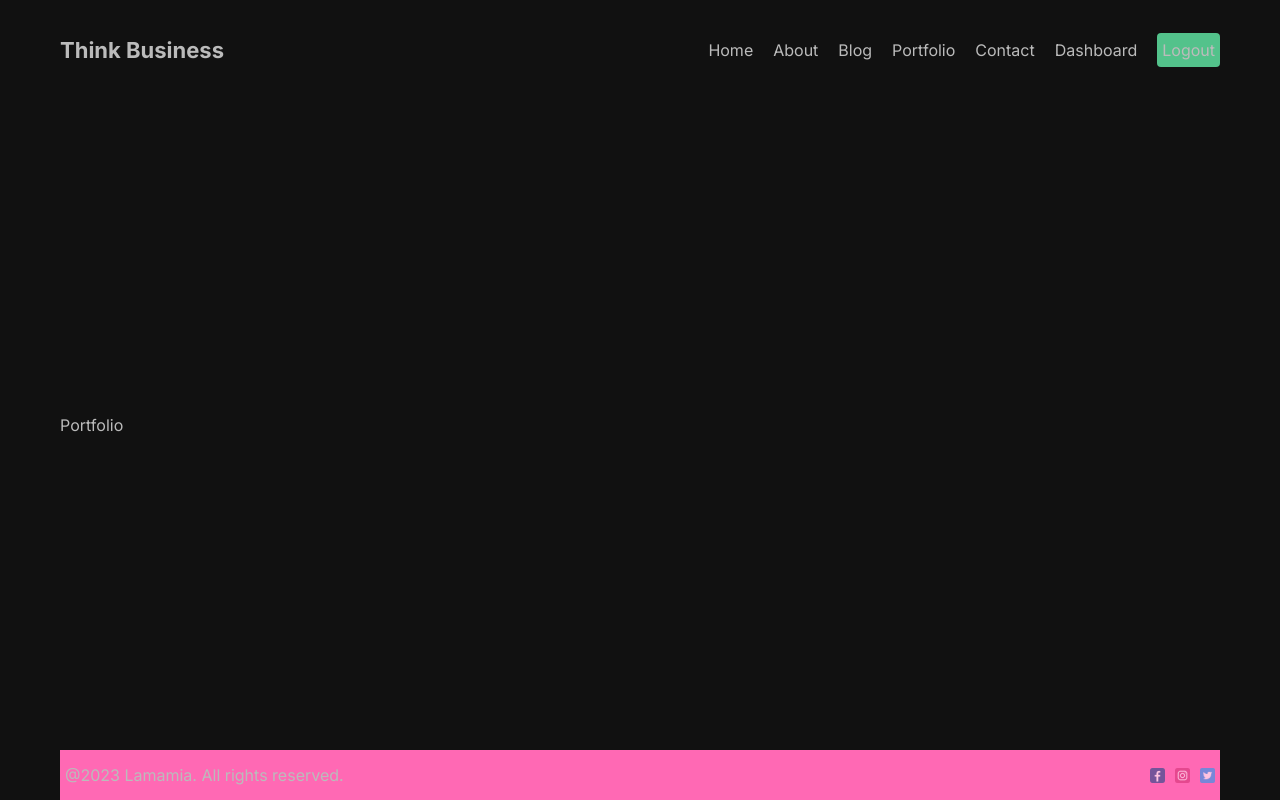
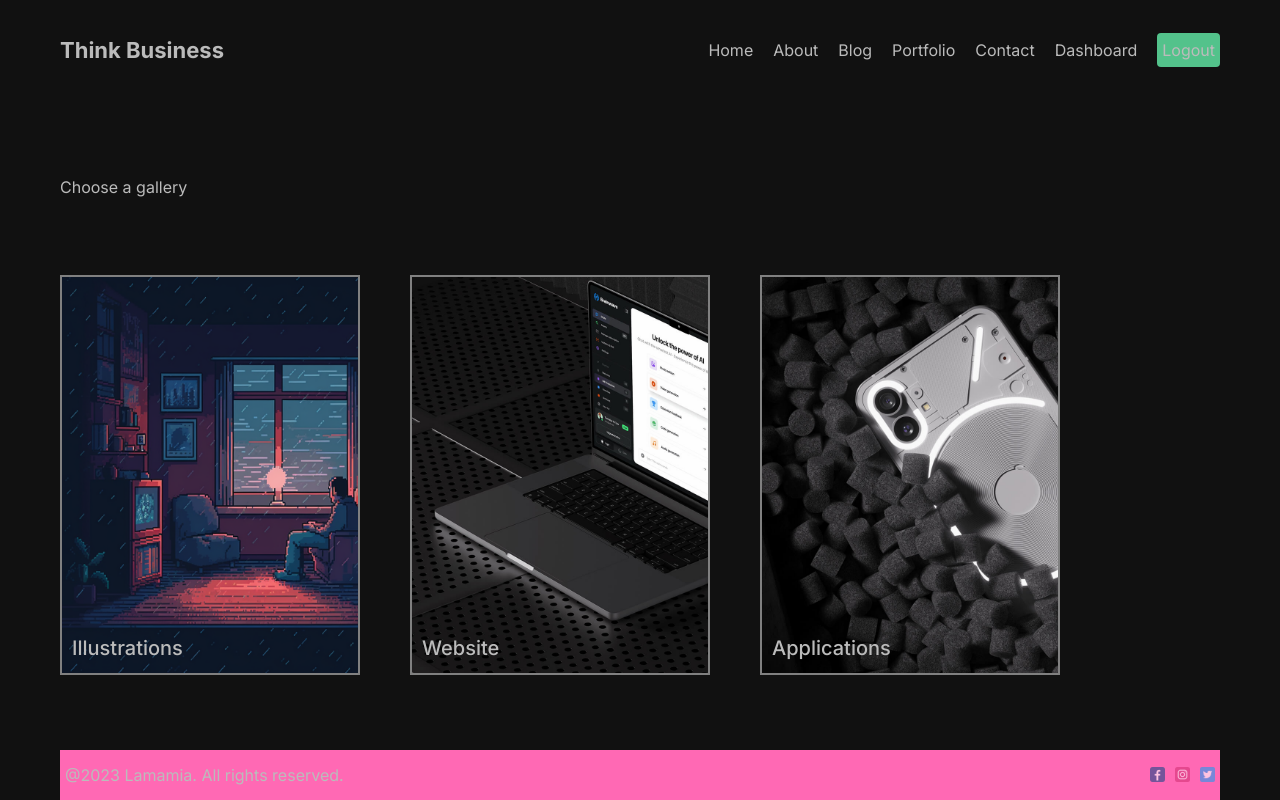
Before and after one commit to FrancisFlow/Next-full-stack, a Next.js app: page /portfolio in a window 1280 px wide. Built offline with nearby package versions, Linux system fonts and the light colour scheme.

Commit message:
Added background images to our works

```diff
--- a/src/app/portfolio/page.js
+++ b/src/app/portfolio/page.js
@@ -1,8 +1,31 @@
+import styles from './portfolio.module.css'
 const Portfolio = () => {
     return (
         <>
-        <div className="portfolio">
-            <h2>Portfolio</h2>
+        <div className={styles.subheading}>
+                <h2>Choose a gallery</h2>
+            </div>
+        <div className={styles.portfolio}>
+
+
+            <div className={styles.works}>
+                <div className={styles.workItem}>
+                    <h2 className={styles.workText}>
+                        Illustrations
+                    </h2>
+                </div>
+                <div className={styles.workItem}>
+                    <h2 className={styles.workText}>
+                        Website
+                    </h2>
+                </div>
+                <div className={styles.workItem}>
+                    <h2 className={styles.workText}>
+                        Applications
+                    </h2>
+                </div>
+
+            </div>
         </div>
         </>
      );
--- a/src/app/portfolio/portfolio.module.css
+++ b/src/app/portfolio/portfolio.module.css
@@ -0,0 +1,45 @@
+.portfolio {
+    display: flex;
+    flex-direction: row;
+    width: 100%;
+
+}
+.works {
+    display: flex;
+    flex-direction: row;
+    gap: 50px;
+
+
+}
+
+.workItem {
+    height: 400px;
+    width: 300px;
+    border: 2px solid gray;
+    position: relative;
+    background-size: cover ;
+
+
+}
+
+.workText {
+    font-size: 20px;
+    font-weight: 500;
+    padding: 10px;
+    position: absolute;
+    bottom: 0;
+
+}
+
+.workItem:nth-child(1) {
+    background-image: url(/images/illustration.png);
+
+}
+
+.workItem:nth-child(2) {
+    background-image: url(/images/websites.jpg);
+
+}
+.workItem:nth-child(3) {
+    background-image: url(/images/apps.jpg);
+}
```
